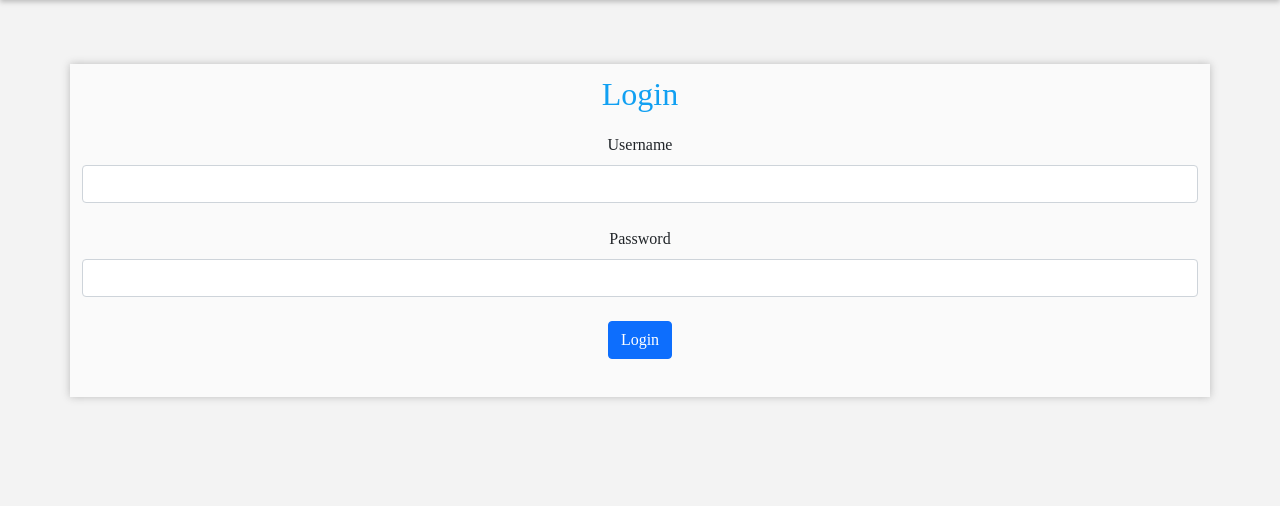
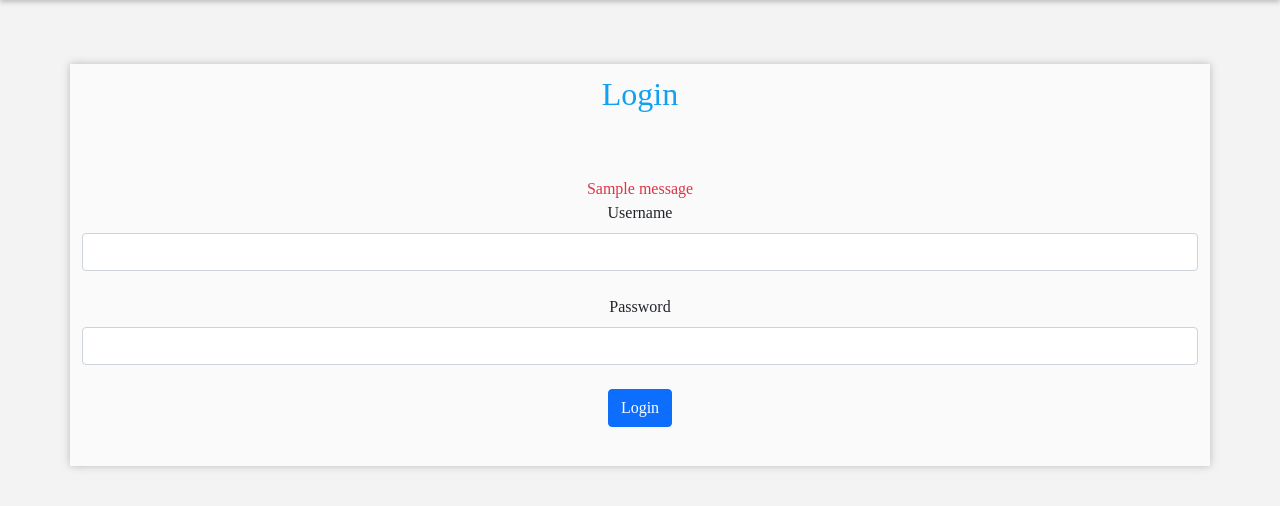
Before and after one commit to blue-hage/bluenosekai, a Flask app: template templates/login.html in a window 1280 px wide. Shown: the part 100-606 px from the top of the page. Run offline with Flask 2, Linux system fonts and the light colour scheme; the template is opened without the code that fills it, so the values that code supplies are empty; tables that the repository leaves empty or names only in its code hold one stand-in row (values such as "Sample post"); one stand-in notice (Sample message) is shown; some libraries are stand-ins or nearby versions.

Commit message:
login completed

```diff
--- a/templates/login.html
+++ b/templates/login.html
@@ -8,6 +8,9 @@
         </div>
 
         <form method="POST">
+            {% for message in get_flashed_messages() %}
+            <div class="text-danger form">{{ message }}</div>
+            {% endfor %}
             <label for="loginId" class="form-label">Username</label>
             <input type="text" class="form-control" id="newsTitle" name="username">
             <br>
--- a/templates/register.html
+++ b/templates/register.html
@@ -8,6 +8,9 @@
         </div>
 
         <form method="POST">
+            {% for message in get_flashed_messages() %}
+            <div class="text-danger form">{{ message }}</div>
+            {% endfor %}
             <label for="loginId" class="form-label">ID</label>
             <input class="form-control" id="newsTitle" name="username">
             <br>
```
